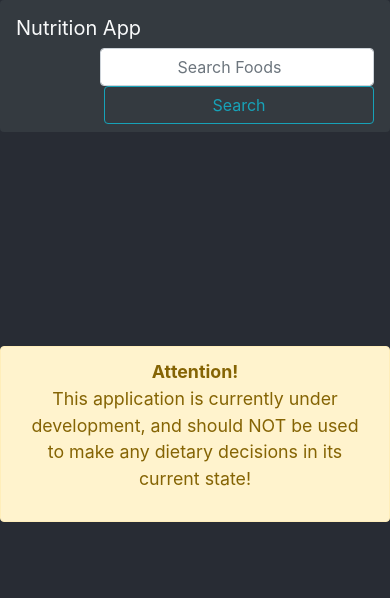
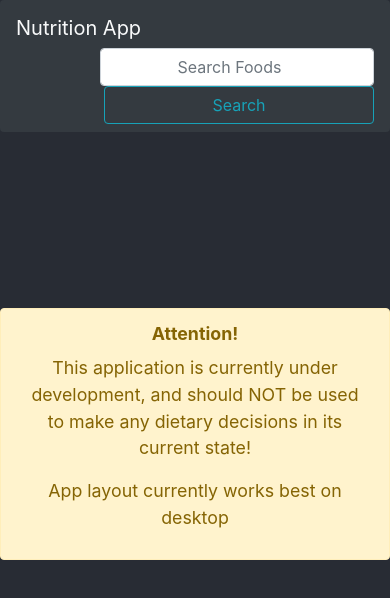
Before and after one commit to Sandstorm890/nutrition-app, a React (Create React App) app: page / in a window 390 px wide. Shown: the top 598 px of the page. Built offline with nearby package versions, Linux system fonts and the light colour scheme.

Commit message:
update warning with mobile site PSA

```diff
--- a/src/containers/FoodsContainer.js
+++ b/src/containers/FoodsContainer.js
@@ -190,7 +190,7 @@ class FoodsContainer extends React.Component {
                     <p></p>
                     <div className="card-group pt-4">{foodCards}</div>
                     <div class="alert alert-warning fade show pl-4 pr-4" role="alert">
-                        <strong>Attention!</strong><br></br><p>This application is currently under development, and should NOT be used to make any dietary decisions in its current state!</p>
+                        <strong>Attention!</strong><br></br><p className="pt-2">This application is currently under development, and should NOT be used to make any dietary decisions in its current state!</p><p>App layout currently works best on desktop</p>
                     </div>
 
                 </div>
```
